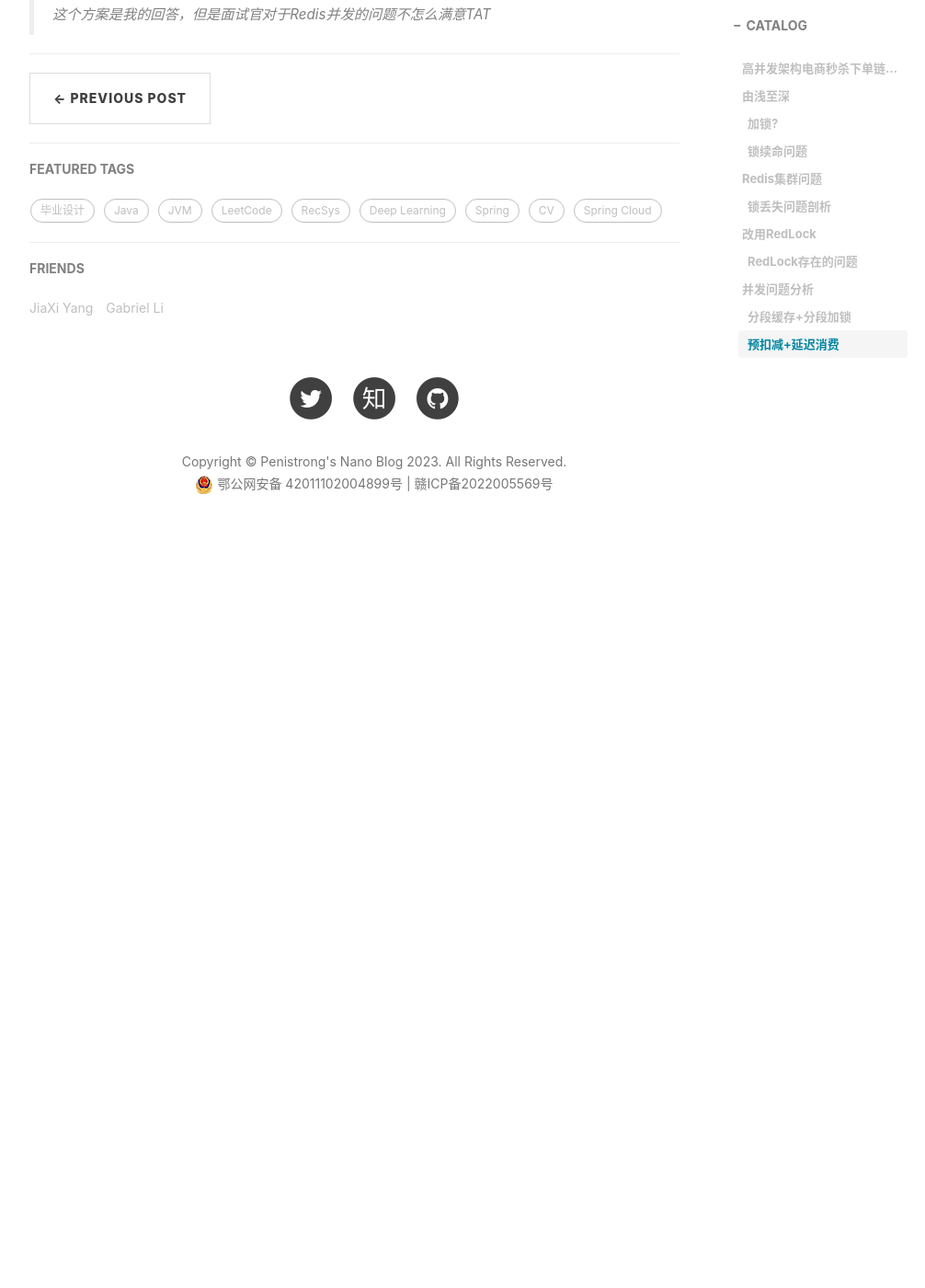
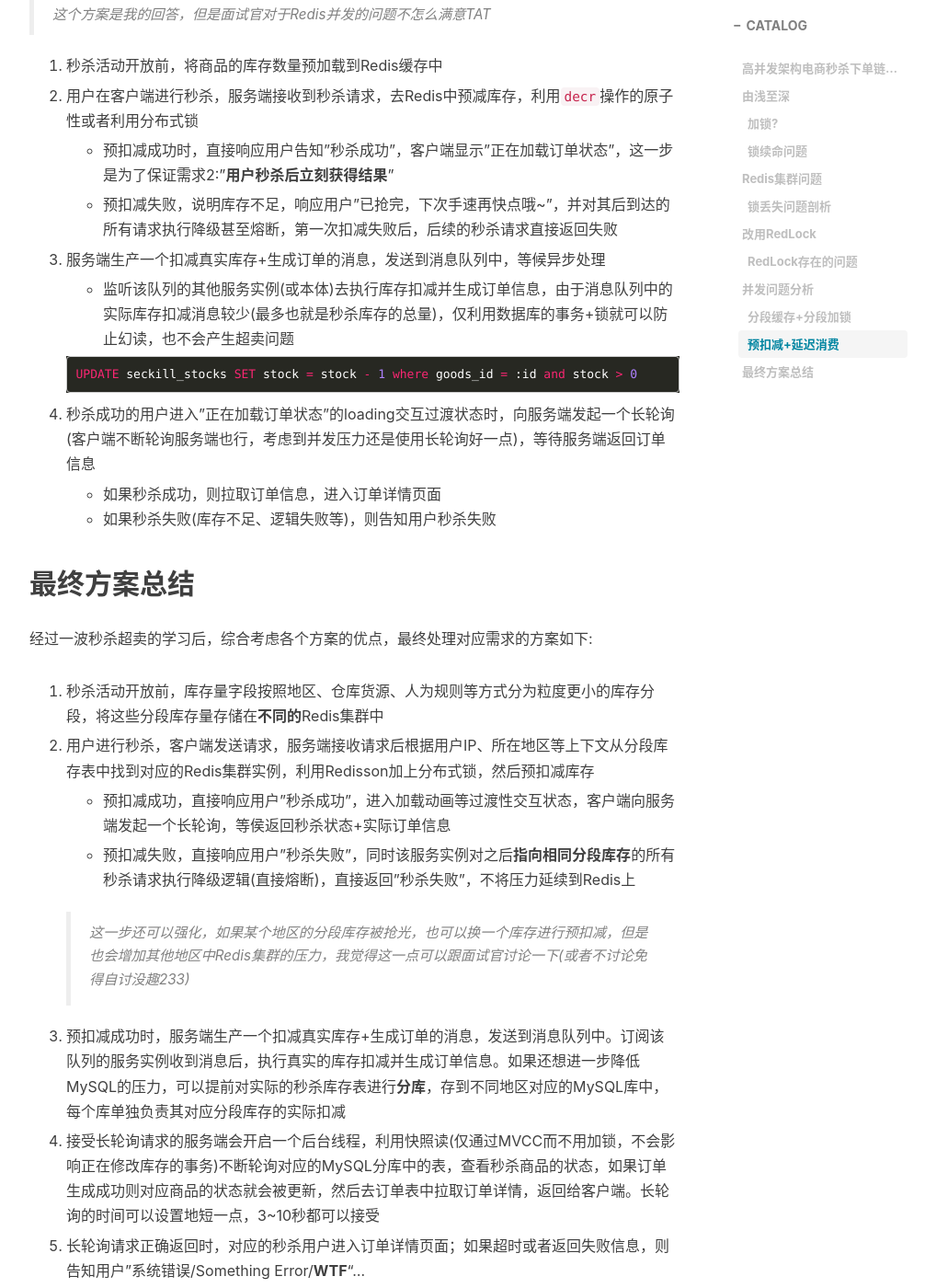
Before and after one commit to Penistrong/penistrong.github.io, a Jekyll site: the page built from _posts/2023-04-24-[系统设计] 高并发架构电商秒杀下单链路设计.md, in a window 1280 px wide and 1400 px high, scrolled down 6126 px. Shown: the whole window at 92% size, without its empty margins (233-1239 px from the left). Built offline with Jekyll 4.4.1, drawn with Linux system fonts in a browser that asks for light colours; nearby versions of some CDN libraries; comment, search, counter and statistics services are not loaded; before the commit the page ends 6756 px from its top, so only the background shows below that.

Commit message:
[Update] Seckill Solution

````diff
--- a/_posts/2023-04-24-[系统设计] 高并发架构电商秒杀下单链路设计.md
+++ b/_posts/2023-04-24-[系统设计] 高并发架构电商秒杀下单链路设计.md
@@ -215,3 +215,44 @@ key6 = stock-06, value = 50;
 ### 预扣减+延迟消费
 
 > 这个方案是我的回答，但是面试官对于Redis并发的问题不怎么满意TAT
+
+1. 秒杀活动开放前，将商品的库存数量预加载到Redis缓存中
+
+2. 用户在客户端进行秒杀，服务端接收到秒杀请求，去Redis中预减库存，利用`decr`操作的原子性或者利用分布式锁
+
+   - 预扣减成功时，直接响应用户告知"秒杀成功"，客户端显示"正在加载订单状态"，这一步是为了保证需求2:"**用户秒杀后立刻获得结果**"
+
+   - 预扣减失败，说明库存不足，响应用户"已抢完，下次手速再快点哦~"，并对其后到达的所有请求执行降级甚至熔断，第一次扣减失败后，后续的秒杀请求直接返回失败
+
+3. 服务端生产一个扣减真实库存+生成订单的消息，发送到消息队列中，等候异步处理
+
+   - 监听该队列的其他服务实例(或本体)去执行库存扣减并生成订单信息，由于消息队列中的实际库存扣减消息较少(最多也就是秒杀库存的总量)，仅利用数据库的事务+锁就可以防止幻读，也不会产生超卖问题
+
+   ```sql
+   UPDATE seckill_stocks SET stock = stock - 1 where goods_id = :id and stock > 0
+   ```
+
+4. 秒杀成功的用户进入"正在加载订单状态"的loading交互过渡状态时，向服务端发起一个长轮询(客户端不断轮询服务端也行，考虑到并发压力还是使用长轮询好一点)，等待服务端返回订单信息
+
+   - 如果秒杀成功，则拉取订单信息，进入订单详情页面
+   - 如果秒杀失败(库存不足、逻辑失败等)，则告知用户秒杀失败
+
+## 最终方案总结
+
+经过一波秒杀超卖的学习后，综合考虑各个方案的优点，最终处理对应需求的方案如下:
+
+1. 秒杀活动开放前，库存量字段按照地区、仓库货源、人为规则等方式分为粒度更小的库存分段，将这些分段库存量存储在**不同的**Redis集群中
+
+2. 用户进行秒杀，客户端发送请求，服务端接收请求后根据用户IP、所在地区等上下文从分段库存表中找到对应的Redis集群实例，利用Redisson加上分布式锁，然后预扣减库存
+
+   - 预扣减成功，直接响应用户"秒杀成功"，进入加载动画等过渡性交互状态，客户端向服务端发起一个长轮询，等侯返回秒杀状态+实际订单信息
+
+   - 预扣减失败，直接响应用户"秒杀失败"，同时该服务实例对之后**指向相同分段库存**的所有秒杀请求执行降级逻辑(直接熔断)，直接返回"秒杀失败"，不将压力延续到Redis上
+
+   > 这一步还可以强化，如果某个地区的分段库存被抢光，也可以换一个库存进行预扣减，但是也会增加其他地区中Redis集群的压力，我觉得这一点可以跟面试官讨论一下(或者不讨论免得自讨没趣233)
+
+3. 预扣减成功时，服务端生产一个扣减真实库存+生成订单的消息，发送到消息队列中。订阅该队列的服务实例收到消息后，执行真实的库存扣减并生成订单信息。如果还想进一步降低MySQL的压力，可以提前对实际的秒杀库存表进行**分库**，存到不同地区对应的MySQL库中，每个库单独负责其对应分段库存的实际扣减
+
+4. 接受长轮询请求的服务端会开启一个后台线程，利用快照读(仅通过MVCC而不用加锁，不会影响正在修改库存的事务)不断轮询对应的MySQL分库中的表，查看秒杀商品的状态，如果订单生成成功则对应商品的状态就会被更新，然后去订单表中拉取订单详情，返回给客户端。长轮询的时间可以设置地短一点，3~10秒都可以接受
+
+5. 长轮询请求正确返回时，对应的秒杀用户进入订单详情页面；如果超时或者返回失败信息，则告知用户"系统错误/Something Error/**WTF**"...
````
